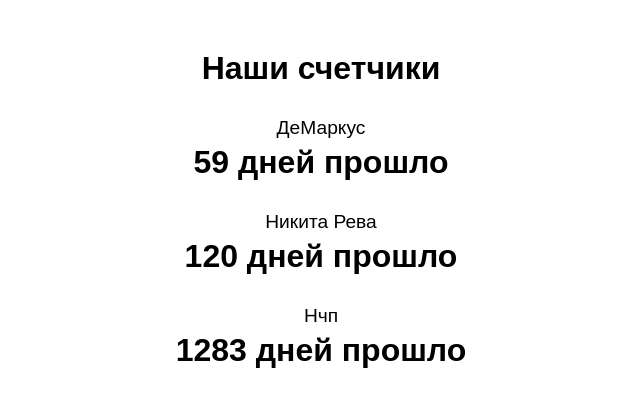
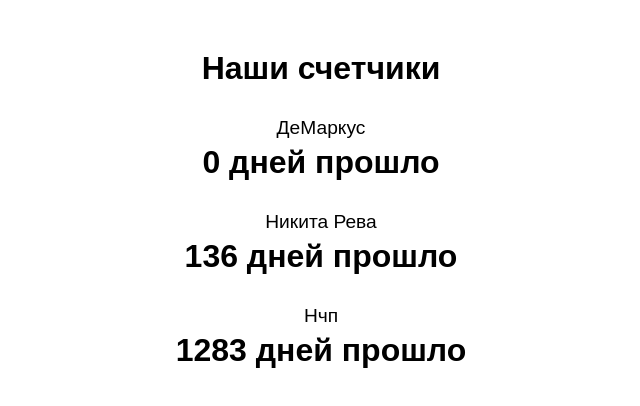
Before and after one commit to markpuznyanskiy/counters-site, a plain HTML site: page index.html in a window 1280 px wide. Shown: the whole page, without its empty margins (319-959 px from the left). Drawn offline with Linux system fonts and the light colour scheme.

Commit message:
Update index.html

```diff
--- a/index.html
+++ b/index.html
@@ -36,8 +36,8 @@
     }
 
     // Поменяй даты на свои
-    updateCounter("counter1", "2025-07-01");
-    updateCounter("counter2", "2025-05-01");
+    updateCounter("counter1", "2025-08-29");
+    updateCounter("counter2", "2025-04-15");
     updateCounter("counter3", "2022-02-23");
   </script>
 </body>
```
